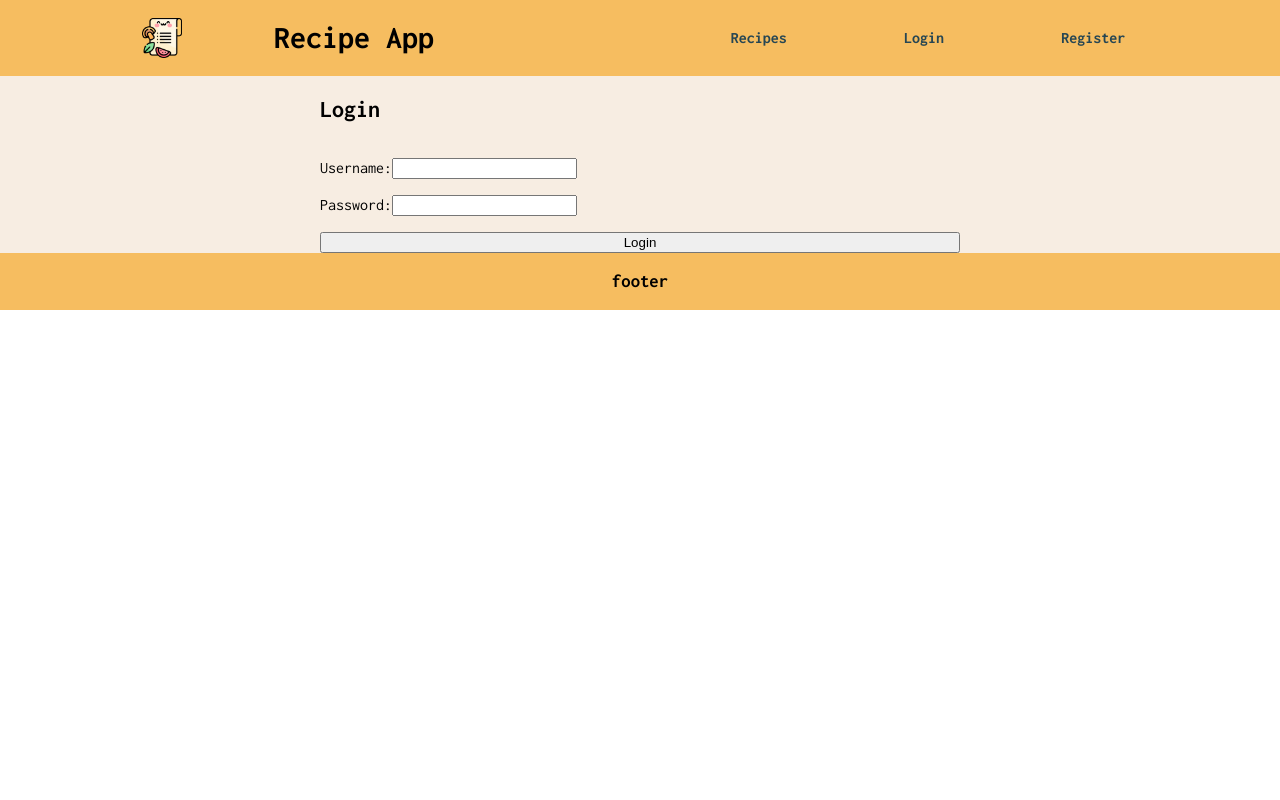
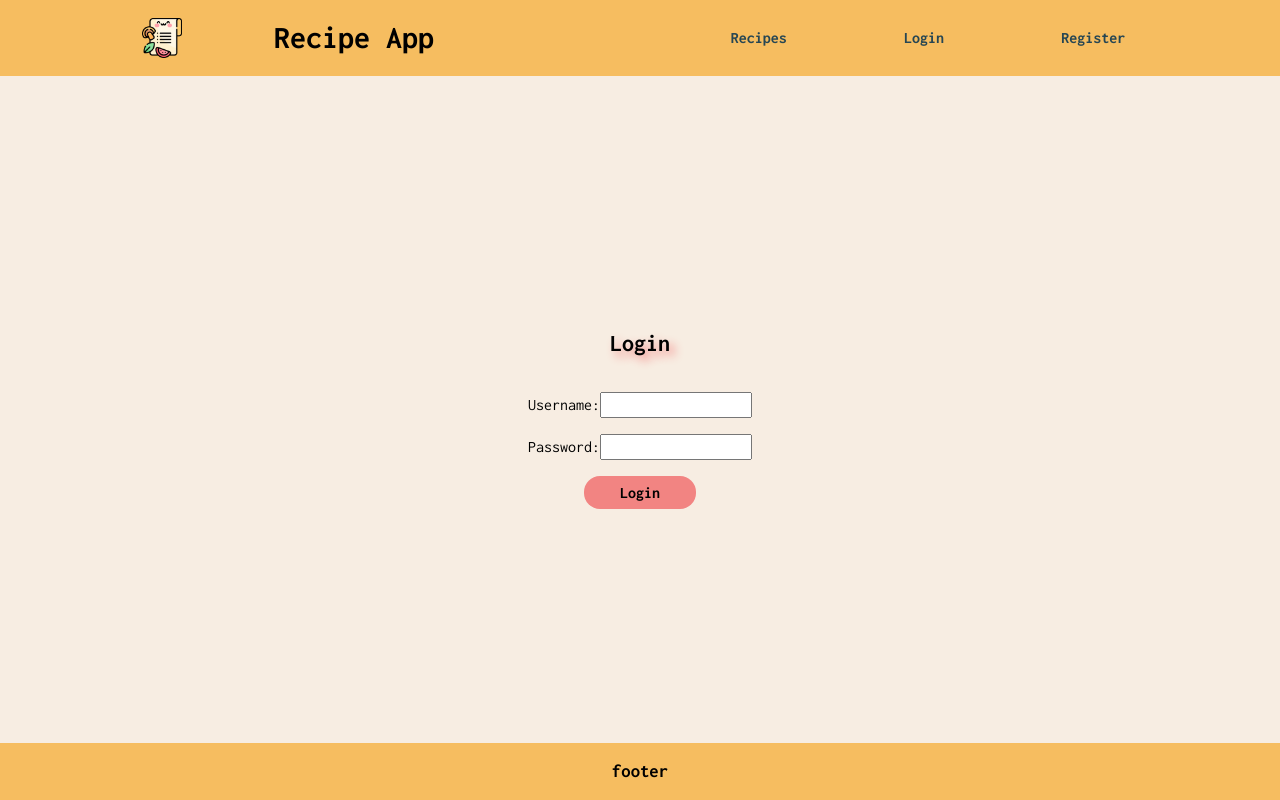
Before and after one commit to ElizabethLankford/Recipe-project, a React (Vite) app in the folder client/: page /login in a window 1280 px wide. Built offline with nearby package versions, Linux system fonts and the light colour scheme; a web font is replaced by a local one.

Commit message:
edited styling

```diff
--- a/client/src/App.css
+++ b/client/src/App.css
@@ -8,23 +8,61 @@
 --green-color-dk: #264653;
 --pink-color-lg: #F5CAC3;
 --pink-color-dk: #F28482;
+background-color: var(--white-color);
 }
 #root{
     background-color: var(--white-color);
     font-family: "Inconsolata", monospace;
     margin: 0;
     padding: 0;
+    height: 100%;
 }
-body{
+
+html, body{
     margin: 0;
     padding: 0;
+    height: 100%;
 }
 form {
     display: flex;
     flex-direction: column;
-    width: 50%;
+    justify-content: center;
+    height: 70vh;
     gap: 1em;
     margin: auto;
+}
+.form-container{
+    max-width: 400px;
+}
+.form-container> form > h2{
+    text-align: center;
+    text-shadow: 5px 5px 10px var(--pink-color-dk);
+}
+form > label {
+    display: flex;
+    align-items: center;
+    justify-content: space-between;
+    align-self: flex-end;
+}
+form > label > input{
+    padding: .3em;
+    font-family: inherit;
+    outline-color: var(--pink-color-lg);
+}
+
+.form-btn{
+    background-color: var(--pink-color-dk);
+    border: none;
+    border-radius: 1em;
+    width: 50%;
+    padding: .5em;
+    font-family: inherit;
+    font-weight: bold;
+    font-size: 1em;
+    align-self: center;
+}
+.form-btn:hover{
+    background-color: var(--pink-color-lg);
 }
 button{
     cursor: pointer;
@@ -34,7 +72,6 @@ button{
     flex-direction: column;
     justify-content: center;
     width: 70%;
-    min-height: 70vh;
     margin: auto;
 }
 
@@ -130,6 +167,12 @@ li{
 /*FAVORITES STYLES*/
 
 /*ACCOUNT STYLES*/
+.account-container{
+    display: flex;
+    flex-direction: column;
+    justify-content: center;
+    height: 60vh;
+}
 .add-rec-btn{
     background-color: var(--green-color);
     font-family: inherit;
@@ -193,6 +236,10 @@ nav > a{
 /*FOOTER STYLES*/
 .footer{
     background-color:var(--orange-color);
+    text-align: center;
+}
+.app{
     display: flex;
-    justify-content: center;
+    flex-direction: column;
+    height: 100%;
 }
--- a/client/src/App.jsx
+++ b/client/src/App.jsx
@@ -12,7 +12,7 @@ import "./App.css";
 
 function App() {
   return (
-    <>
+    <div className="app">
       <Navbar />
       <Routes>
         <Route path="/" element={<Recipes />} />
@@ -24,7 +24,7 @@ function App() {
         <Route path="/addrecipe" element={<AddRecipe />} />
       </Routes>
       <Footer />
-    </>
+    </div>
   );
 }
 
--- a/client/src/components/Account.jsx
+++ b/client/src/components/Account.jsx
@@ -10,6 +10,7 @@ function Account() {
 
   return (
     <div className="container">
+      <div className="account-container">
         <h2>My Account</h2>
         <p>
           <b>Name: </b>
@@ -27,6 +28,7 @@ function Account() {
           <Link to="/addrecipe">Add a Recipe</Link>
         </button>
       </div>
+    </div>
   );
 }
 
--- a/client/src/components/AddRecipe.jsx
+++ b/client/src/components/AddRecipe.jsx
@@ -28,8 +28,8 @@ function AddRecipe() {
   }, [isSuccess]);
 
   return (
-    <div>
-      <form onSubmit={handleSubmit}>
+    <div className="container">
+      <form className="form-container" onSubmit={handleSubmit}>
         <h2>Add a New Recipe</h2>
         <label>
           Recipe Name:
@@ -65,13 +65,13 @@ function AddRecipe() {
         </label>
         <label>
           Instructions:
-          <input
+          <textarea
             onChange={(e) =>
               setRecipeInfo({ ...recipeInfo, instructions: e.target.value })
             }
           />
         </label>
-        <button>Add Recipe</button>
+        <button className="form-btn">Add Recipe</button>
       </form>
     </div>
   );
--- a/client/src/components/Favorites.jsx
+++ b/client/src/components/Favorites.jsx
@@ -1,4 +1,5 @@
 import { useSelector } from "react-redux";
+import { Link } from "react-router-dom";
 import { selectCurrentToken, selectCurrentUser } from "../redux/tokenSlice";
 import { useFetchUsersFavRecipesQuery } from "../redux/recipeApi";
 
@@ -20,15 +21,18 @@ function Favorites() {
 
   return (
     <div className="container">
-      Favorite Recipes
       <div>
         <h3>Favorite Recipes :</h3>
         {data.map((recipe) => {
           return (
-            <div key={recipe.recipeid}>
-              <h3>{recipe.recipename}</h3>
-              <p>{recipe.recipecategory}</p>
-              <p>{recipe.recipedes}</p>
+            <div className="recipe-card" key={recipe.recipeid}>
+              <img className="recipe-img" src={recipe.recipeimg} />
+              <div className="recipe-info">
+                <h3>{recipe.recipename}</h3>
+                <p>{recipe.recipecategory}</p>
+                <p>{recipe.recipedes}</p>
+                <Link to={`/recipes/${recipe.recipeid}`}>Recipe Details</Link>
+              </div>
             </div>
           );
         })}
--- a/client/src/components/Login.jsx
+++ b/client/src/components/Login.jsx
@@ -30,7 +30,7 @@ function Login() {
   }, [isSuccess]);
 
   return (
-    <div>
+    <div className="container form-container">
       <form onSubmit={handleSubmit}>
         <h2>Login</h2>
         <label>
@@ -50,7 +50,7 @@ function Login() {
             }
           />
         </label>
-        <button>Login</button>
+        <button className="form-btn">Login</button>
       </form>
     </div>
   );
--- a/client/src/components/Register.jsx
+++ b/client/src/components/Register.jsx
@@ -52,7 +52,7 @@ function Register() {
   }, [isSuccess]);
 
   return (
-    <div>
+    <div className="container form-container">
       <form onSubmit={handleSubmit}>
         <h2>Register </h2>
         <label>
@@ -108,7 +108,7 @@ function Register() {
             required
           />
         </label>
-        <button>Submit</button>
+        <button className="form-btn">Submit</button>
       </form>
     </div>
   );
```
Also changed, not shown: 1 other file (tests, documents, lock files or other folders). Lines whose indentation alone changed are shown as unchanged.
